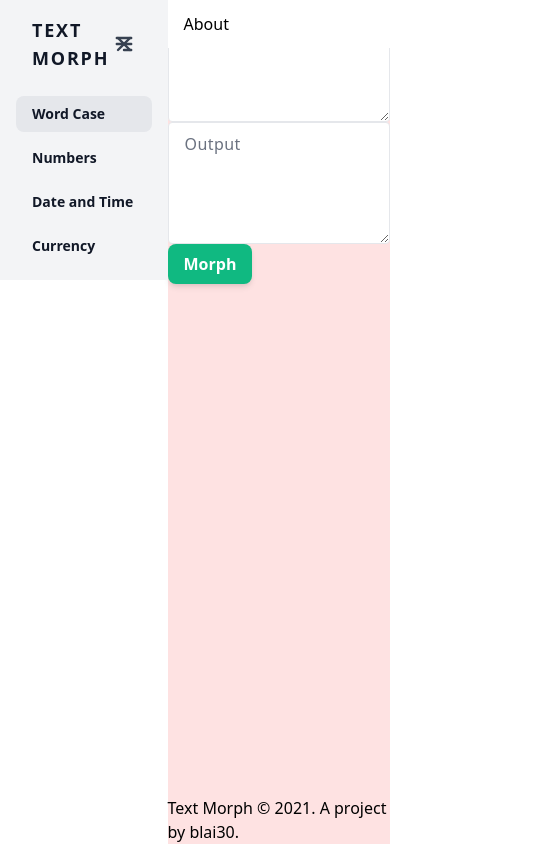
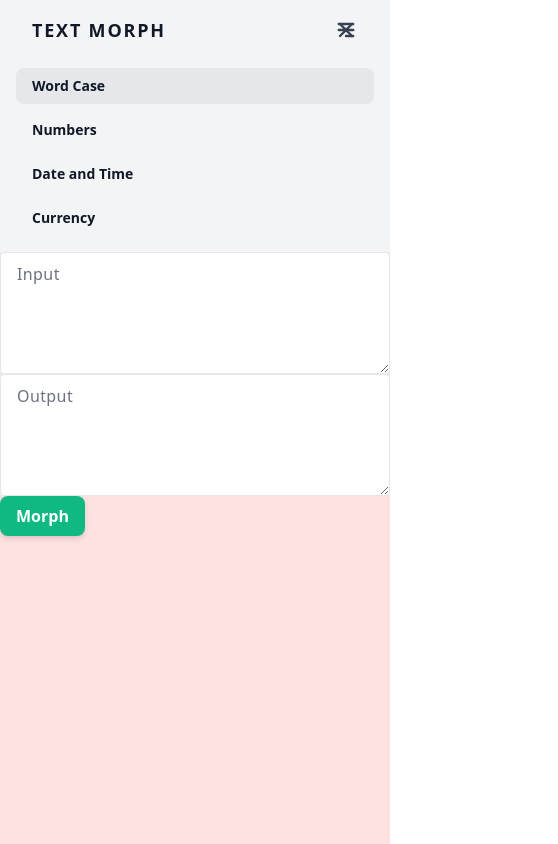
Before and after one commit to blai30/text-morph, an Angular app: page / in a window 390 px wide. Shown: the top 844 px of the page, 558 px wide, since content can reach past the window. Built offline with nearby package versions, Linux system fonts and the light colour scheme; what @tailwindcss/typography would draw is missing.

Commit message:
Initial commit

```diff
--- a/src/app/app.component.html
+++ b/src/app/app.component.html
@@ -1,7 +1,5 @@
-<div class="flex">
-  <aside class="h-screen top-0 sticky">
-    <app-layout-sidebar></app-layout-sidebar>
-  </aside>
+<div class="md:flex">
+  <app-layout-sidebar></app-layout-sidebar>
 
   <main class="flex-grow bg-red-100">
     <div class="flex flex-col h-screen">
--- a/src/app/shared/layout/header.component.html
+++ b/src/app/shared/layout/header.component.html
@@ -1,14 +1,14 @@
-<header class="absolute lg:relative w-full p-2 bg-white dark:bg-gray-800">
+<header class="hidden md:block md:relative w-full p-2 bg-white dark:bg-gray-800">
   <div>
     <!-- Navigation links -->
-    <nav class="lg:flex lg:justify-between lg:items-center">
+    <nav class="md:flex md:justify-between md:items-center">
       <!-- Left -->
-      <ul class="lg:flex lg:justify-between lg:items-center lg:space-x-6">
+      <ul class="md:flex md:justify-between md:items-center md:space-x-6">
       </ul>
 
       <!-- Right side -->
-      <ul class="lg:flex lg:justify-between lg:items-center lg:space-x-6">
-        <li class="lg:inline-block">
+      <ul class="md:flex md:justify-between md:items-center md:space-x-6">
+        <li class="md:inline-block">
           <a
             class="block px-2 py-1 rounded hover:text-white hover:bg-gray-400"
             routerLink="/about"
```
